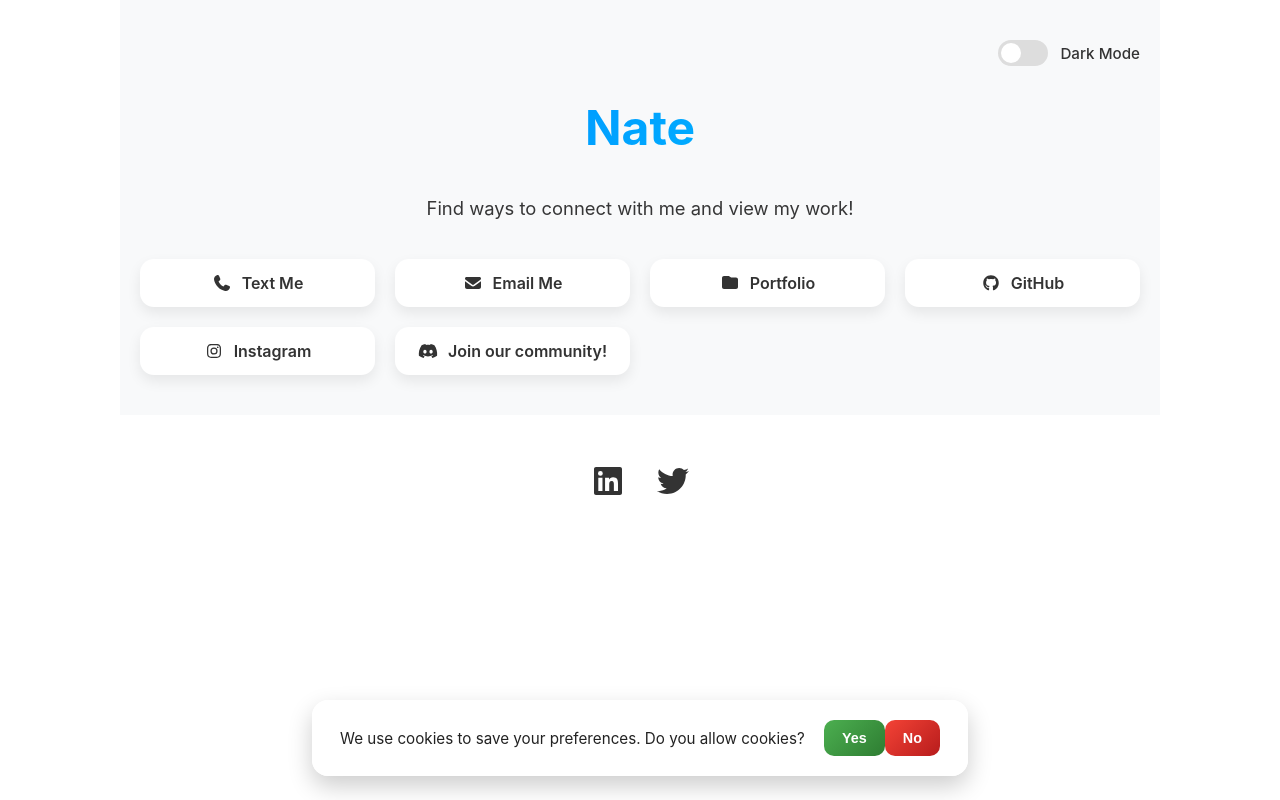
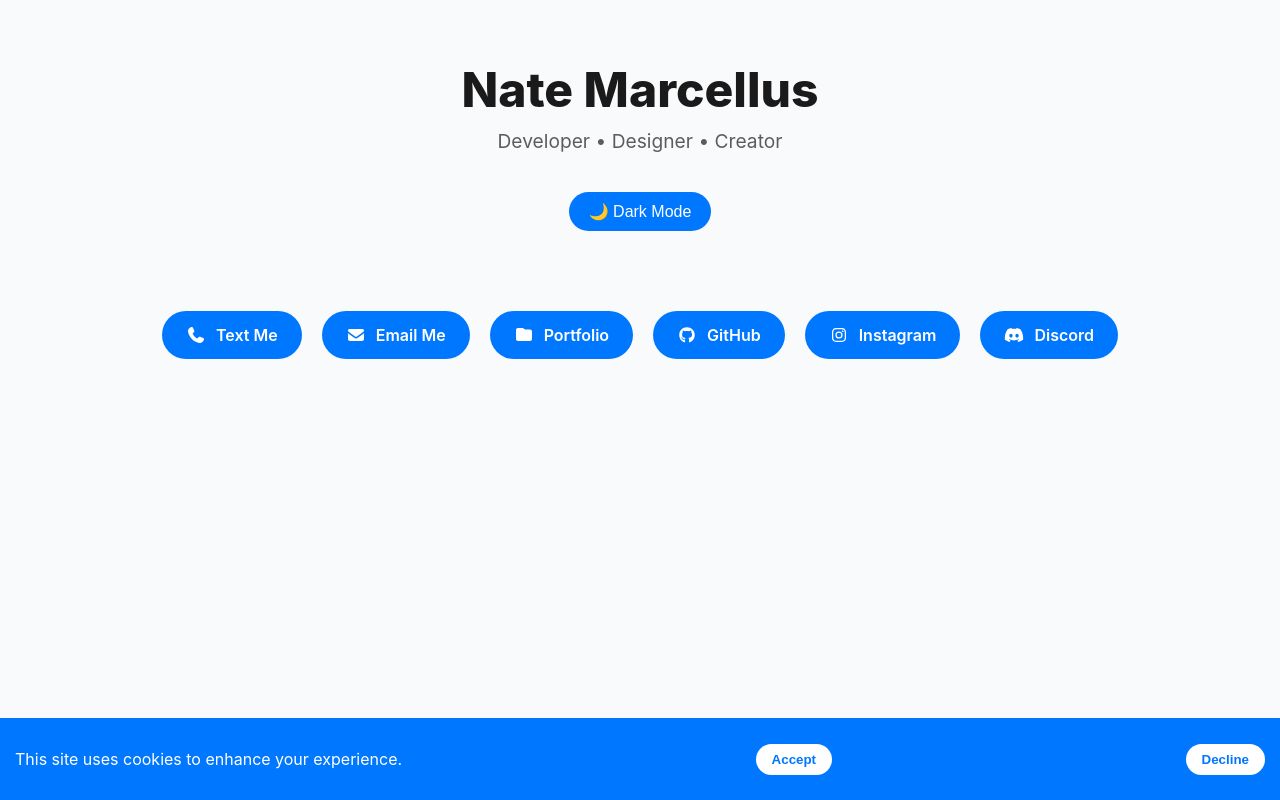
Before and after one commit to NatesHonor/linkswebsite, a React (Vite) app: page / in a window 1280 px wide. Built offline with nearby package versions, Linux system fonts and the light colour scheme.

Commit message:
Redesigned links page

```diff
--- a/src/App.jsx
+++ b/src/App.jsx
@@ -1,17 +1,12 @@
 import React, { useState, useEffect } from 'react';
 import './Styles/App.css';
 import { faFolder, faEnvelope, faPhone } from '@fortawesome/free-solid-svg-icons';
-import { faInstagram, faGithub, faDiscord} from '@fortawesome/free-brands-svg-icons';
-import Header from './Components/Header';
-import LinkItem from './Components/LinkItem';
-import SocialIcons from './Components/SocialIcons';
-import DarkModeToggle from './Components/DarkModeToggle';
-import CookieConsent from './Components/CookieConsent';
+import { faInstagram, faGithub, faDiscord } from '@fortawesome/free-brands-svg-icons';
+import { FontAwesomeIcon } from '@fortawesome/react-fontawesome';
 
 function App() {
   const [isDarkMode, setIsDarkMode] = useState(false);
   const [isCookieConsentGiven, setIsCookieConsentGiven] = useState(null);
-  const [hoveredItem, setHoveredItem] = useState(null);
 
   useEffect(() => {
     const cookieConsent = localStorage.getItem('cookieConsent');
@@ -31,18 +26,12 @@ function App() {
   }, [isCookieConsentGiven]);
 
   useEffect(() => {
-    const body = document.body;
-    body.style.backgroundColor = isDarkMode ? '#333' : '#fff';
-    body.style.color = isDarkMode ? '#fff' : '#333';
-
     if (isCookieConsentGiven) {
       localStorage.setItem('isDarkMode', JSON.stringify(isDarkMode));
     }
   }, [isDarkMode, isCookieConsentGiven]);
 
-  const toggleDarkMode = () => {
-    setIsDarkMode(prevMode => !prevMode);
-  };
+  const toggleDarkMode = () => setIsDarkMode(prev => !prev);
 
   const handleCookieConsent = (consent) => {
     setIsCookieConsentGiven(consent);
@@ -51,67 +40,50 @@ function App() {
     }
   };
 
-  const handleMouseOver = (item) => setHoveredItem(item);
-  const handleMouseOut = () => setHoveredItem(null);
+  return (
+    <div className={`app ${isDarkMode ? 'dark-mode' : 'light-mode'}`}>
+      {isCookieConsentGiven === null && (
+        <div className="cookie-banner">
+          <p>This site uses cookies to enhance your experience.</p>
+          <button onClick={() => handleCookieConsent(true)}>Accept</button>
+          <button onClick={() => handleCookieConsent(false)}>Decline</button>
+        </div>
+      )}
 
-  return (
-    <div>
-      {isCookieConsentGiven === null && (
-        <CookieConsent handleCookieConsent={handleCookieConsent} />
-      )}
-      <div className={`container ${isDarkMode ? 'dark-mode' : 'light-mode'}`}>
-        <DarkModeToggle isDarkMode={isDarkMode} toggleDarkMode={toggleDarkMode} />
-        <Header isDarkMode={isDarkMode} />
-        <div className="links">
-          <LinkItem
-            href="sms:+(470)705-8483"
-            className="phone"
-            icon={faPhone}
-            label={hoveredItem === 'phone' ? '+1(470)-705-8483' : 'Text Me'}
-            onMouseOver={() => handleMouseOver('phone')}
-            onMouseOut={handleMouseOut}
-            isDarkMode={isDarkMode}
-          />
-          <LinkItem
-             href="mailto:contact@natemarcellus.com"
-             className="email"
-             icon={faEnvelope}
-             label="Email Me"
-             isDarkMode={isDarkMode}
-          />
-          <LinkItem
-            href="https://natemarcellus.com/"
-            className="portfolio"
-            icon={faFolder}
-            label="Portfolio"
-            isDarkMode={isDarkMode}
-          />
-          <LinkItem
-            href="https://github.com/NatesHonor/"
-            className="github"
-            icon={faGithub}
-            label="GitHub"
-            isDarkMode={isDarkMode}
-          />
-          <LinkItem
-            href="https://www.instagram.com/nateshonor/"
-            className="instagram"
-            icon={faInstagram}
-            label={hoveredItem === 'instagram' ? '9.5k Followers' : 'Instagram'}
-            onMouseOver={() => handleMouseOver('instagram')}
-            onMouseOut={handleMouseOut}
-            isDarkMode={isDarkMode}
-          />
-          <LinkItem
-            href="https://discord.gg/invite/UrGZwfjxND"
-            className="discord"
-            icon={faDiscord}
-            label="Join our community!"
-            isDarkMode={isDarkMode}
-          />
-        </div>
-      </div>
-      <SocialIcons isDarkMode={isDarkMode} />
+      <header className="header">
+        <h1>Nate Marcellus</h1>
+        <p className="subscript">Developer • Designer • Creator</p>
+        <button className="mode-toggle" onClick={toggleDarkMode}>
+          {isDarkMode ? '☀️ Light Mode' : '🌙 Dark Mode'}
+        </button>
+      </header>
+
+      <main className="links">
+        <a href="sms:+(470)705-8483" className="link">
+          <FontAwesomeIcon icon={faPhone} /> Text Me
+        </a>
+        <a href="mailto:contact@natemarcellus.com" className="link">
+          <FontAwesomeIcon icon={faEnvelope} /> Email Me
+        </a>
+        <a href="https://natemarcellus.com/" className="link">
+          <FontAwesomeIcon icon={faFolder} /> Portfolio
+        </a>
+        <a href="https://github.com/NatesHonor/" className="link">
+          <FontAwesomeIcon icon={faGithub} /> GitHub
+        </a>
+        <a href="https://www.instagram.com/nateshonor/" className="link">
+          <FontAwesomeIcon icon={faInstagram} /> Instagram
+        </a>
+        <a href="https://discord.gg/invite/UrGZwfjxND" className="link">
+          <FontAwesomeIcon icon={faDiscord} /> Discord
+        </a>
+      </main>
+
+      <footer className="social-footer">
+        <a href="https://github.com/NatesHonor"><FontAwesomeIcon icon={faGithub} /></a>
+        <a href="https://www.instagram.com/nateshonor/"><FontAwesomeIcon icon={faInstagram} /></a>
+        <a href="https://discord.gg/invite/UrGZwfjxND"><FontAwesomeIcon icon={faDiscord} /></a>
+      </footer>
     </div>
   );
 }
--- a/src/Styles/App.css
+++ b/src/Styles/App.css
@@ -1,221 +1,132 @@
-/* ========== GLOBAL ========== */
 body {
   margin: 0;
   font-family: 'Inter', sans-serif;
-  transition: background 0.4s ease, color 0.4s ease;
 }
 
-.container {
-  max-width: 1000px;
-  margin: 0 auto;
-  padding: 40px 20px;
-  text-align: center;
+.app {
+  min-height: 100vh;
+  display: flex;
+  flex-direction: column;
 }
 
 .light-mode {
-  background: #f8f9fa;
-  color: #222;
+  background: #f9fafc;
+  color: #1a1a1a;
 }
 
 .dark-mode {
-  background: #121212;
-  color: #f1f1f1;
+  background: #0d0d0d;
+  color: #eaeaea;
 }
 
-/* ========== HEADER ========== */
+.header {
+  text-align: center;
+  padding: 60px 20px 40px;
+}
+
 .header h1 {
   font-size: 3rem;
-  font-weight: 700;
-  margin-bottom: 6px;
-  background: linear-gradient(135deg, #0077ff, #00d4ff);
-  background-clip: text;
-  -webkit-background-clip: text;
-  color: transparent;
-  -webkit-text-fill-color: transparent;
+  font-weight: 800;
+  margin: 0;
 }
 
 .header .subscript {
-  display: block;
-  font-size: 1rem;
-  margin-top: 8px;
-  font-weight: 400;
+  font-size: 1.2rem;
+  margin-top: 10px;
   opacity: 0.7;
 }
 
-.header p {
-  margin-top: 12px;
-  font-size: 1.15rem;
-  color: inherit;
-  opacity: 0.9;
-}
-
-/* ========== DARK MODE TOGGLE ========== */
-.mode-switch {
-  display: flex;
-  align-items: center;
-  justify-content: flex-end;
-  margin-bottom: 30px;
+.mode-toggle {
+  margin-top: 20px;
+  padding: 10px 20px;
+  border-radius: 30px;
+  border: none;
+  font-size: 1rem;
   cursor: pointer;
-  gap: 12px;
-}
-
-.slider {
-  width: 50px;
-  height: 26px;
-  border-radius: 50px;
-  background: #ddd;
-  position: relative;
+  background: #0077ff;
+  color: #fff;
   transition: background 0.3s ease;
 }
 
-.slider::after {
-  content: "";
-  position: absolute;
-  top: 3px;
-  left: 3px;
-  width: 20px;
-  height: 20px;
-  border-radius: 50%;
-  background: #fff;
-  transition: transform 0.3s ease;
+.mode-toggle:hover {
+  background: #0055cc;
 }
 
-.slider-dark {
-  background: #333;
-}
-
-.slider-dark::after {
-  transform: translateX(24px);
-}
-
-.toggle-text {
-  font-size: 0.95rem;
-  font-weight: 500;
-}
-
-.text-dark {
-  color: #333;
-}
-
-.text-light {
-  color: #eee;
-}
-
-/* ========== LINKS ========== */
 .links {
-  margin-top: 40px;
-  display: grid;
+  display: flex;
+  flex-wrap: wrap;
+  justify-content: center;
   gap: 20px;
-  grid-template-columns: repeat(auto-fit, minmax(220px, 1fr));
+  padding: 40px 20px;
 }
 
 .link {
   display: flex;
   align-items: center;
-  justify-content: center;
   gap: 10px;
-  padding: 14px 20px;
-  border-radius: 14px;
+  padding: 14px 24px;
+  border-radius: 50px;
   text-decoration: none;
   font-weight: 600;
-  background: #ffffff;
-  color: #333;
-  transition: all 0.3s ease;
-  box-shadow: 0 6px 14px rgba(0, 0, 0, 0.08);
-}
-
-.dark-link {
-  background: #1e1e1e;
-  color: #f1f1f1;
+  font-size: 1rem;
+  background: #0077ff;
+  color: #fff;
+  transition: transform 0.3s ease, background 0.3s ease;
 }
 
 .link:hover {
   transform: translateY(-4px);
-  box-shadow: 0 10px 20px rgba(0, 0, 0, 0.15);
+  background: #0055cc;
 }
 
-/* ========== SOCIAL ICONS ========== */
-.social-icons {
-  margin-top: 50px;
+.dark-mode .link {
+  background: #222;
+  color: #eee;
+}
+
+.social-footer {
+  margin-top: auto;
+  padding: 20px;
   display: flex;
   justify-content: center;
-  gap: 25px;
+  gap: 30px;
+  font-size: 1.6rem;
 }
 
-.social-icons a {
+.social-footer a {
   color: inherit;
   transition: transform 0.3s ease, color 0.3s ease;
 }
 
-.social-icons a:hover {
+.social-footer a:hover {
   transform: scale(1.2);
   color: #0077ff;
 }
 
-/* ========== RESPONSIVE BREAKPOINTS ========== */
-@media (max-width: 900px) {
-  .header h1 {
-    font-size: 2.5rem;
-  }
-  .header p {
-    font-size: 1rem;
-  }
-  .links {
-    grid-template-columns: repeat(auto-fit, minmax(180px, 1fr));
-  }
+.cookie-banner {
+  position: fixed;
+  bottom: 0;
+  left: 0;
+  right: 0;
+  background: #0077ff;
+  color: #fff;
+  padding: 15px;
+  display: flex;
+  justify-content: space-between;
+  align-items: center;
 }
 
-@media (max-width: 600px) {
-  .container {
-    padding: 25px 15px;
-  }
-
-  .header h1 {
-    font-size: 2rem;
-  }
-
-  .header .subscript {
-    font-size: 0.9rem;
-  }
-
-  .header p {
-    font-size: 0.95rem;
-  }
-
-  .links {
-    grid-template-columns: 1fr;
-  }
-
-  .link {
-    font-size: 0.95rem;
-    padding: 12px 16px;
-  }
-
-  .social-icons {
-    gap: 16px;
-  }
-
-  .social-icons a {
-    font-size: 1.4rem;
-  }
+.cookie-banner button {
+  margin-left: 10px;
+  padding: 8px 16px;
+  border: none;
+  border-radius: 20px;
+  background: #fff;
+  color: #0077ff;
+  font-weight: 600;
+  cursor: pointer;
 }
 
-@media (max-width: 400px) {
-  .header h1 {
-    font-size: 1.6rem;
-  }
-
-  .toggle-text {
-    display: none;
-  }
-
-  .slider {
-    width: 42px;
-    height: 22px;
-  }
-
-  .slider::after {
-    width: 16px;
-    height: 16px;
-  }
+.cookie-banner button:hover {
+  background: #f0f0f0;
 }
```
